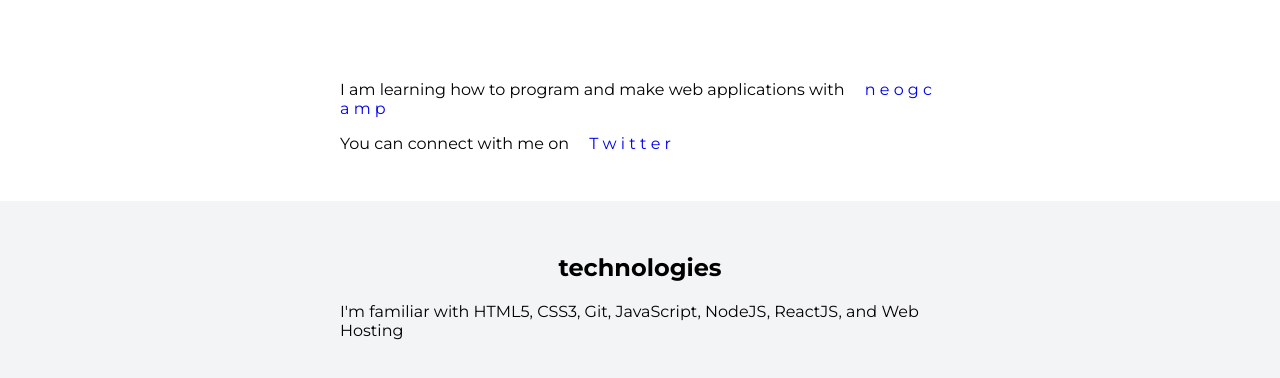
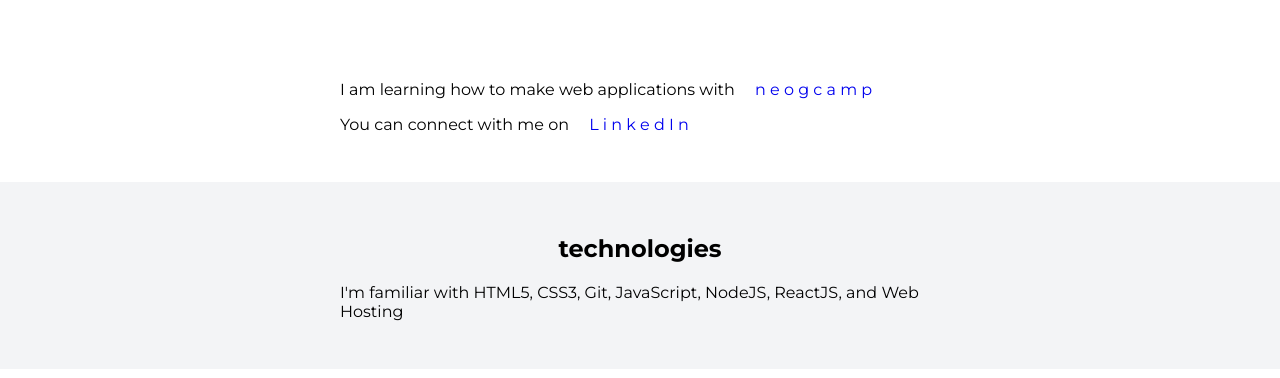
Before and after one commit to pranamhegde/pranamhegde-site, a plain HTML site: page index.html in a window 1280 px wide. Shown: the part 422-800 px from the top of the page. Drawn offline with Linux system fonts and the light colour scheme.

Commit message:
refactor: changed links

```diff
--- a/index.html
+++ b/index.html
@@ -30,8 +30,8 @@
 
     <section class="section">
         <div class="container container-center">
-            <p>I am learning how to program and make web applications with <a href="https://neog.camp" class="link">n e o g c a m p</a> </p>
-            <p> You can connect with me on <a href="https://twitter.com/hegdepranam" class="link">T w i t t e r</a></p>
+            <p>I am learning how to make web applications with <a href="https://neog.camp" class="link">n e o g c a m p</a> </p>
+            <p> You can connect with me on <a href="https://www.linkedin.com/in/pranam-hegde/" class="link" target="_blank">L i n k e d I n</a></p>
 
     </section>
 
```
